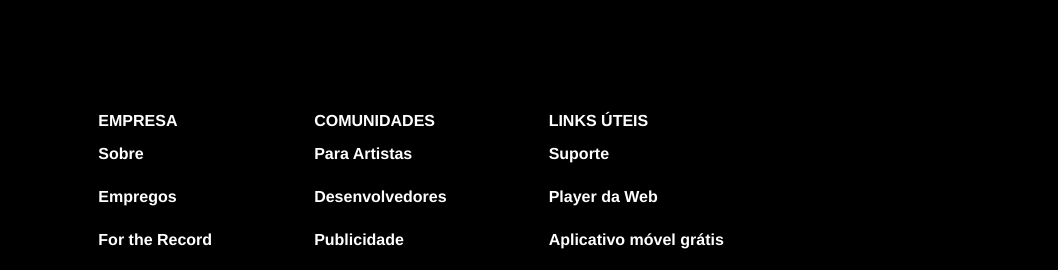
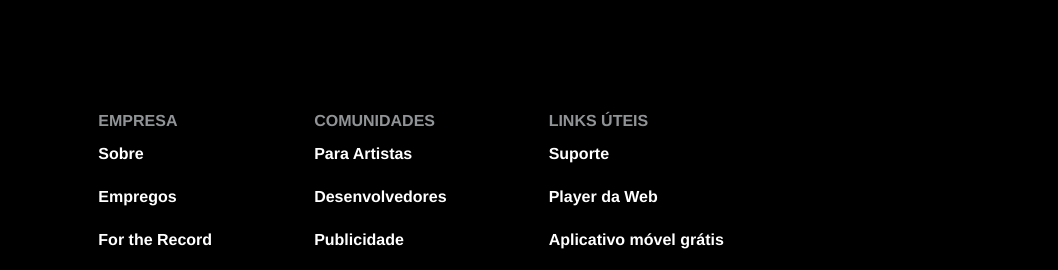
Before and after one commit to leotor4/spotify, a plain HTML site: page index.html in a window 1280 px wide. Shown: the part 1042-1312 px from the top of the page, 222-1280 px from the left. Drawn offline with Linux system fonts and the light colour scheme.

Commit message:
change footer table header color to space gray

```diff
--- a/estilo.css
+++ b/estilo.css
@@ -140,6 +140,9 @@ table{
     font-weight: bold;
 }
 
+th{
+    color:#919496
+}
 td {
     padding-bottom: 1.5em;
   }
```
